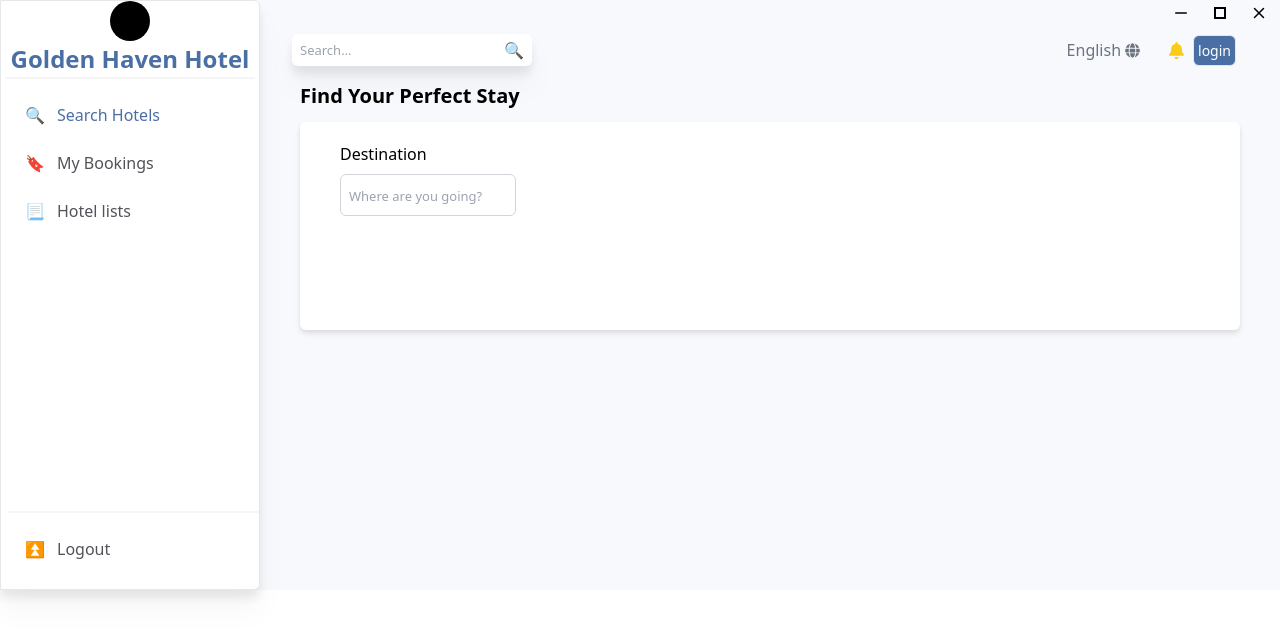
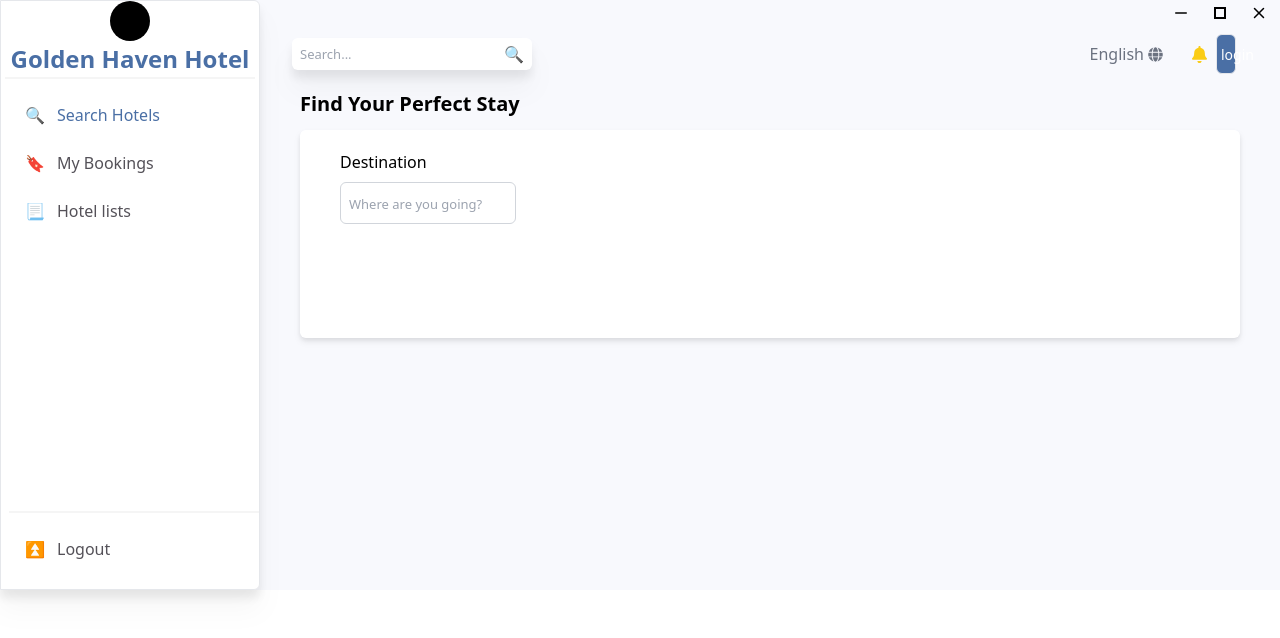
Before and after one commit to sujansijakhow/hotel-system, a React (Vite) app: page / in a window 1280 px wide. Shown: the top 638 px of the page. Built offline with nearby package versions, Linux system fonts and the light colour scheme.

Commit message:
components/Button

```diff
--- a/src/components/Button.jsx
+++ b/src/components/Button.jsx
@@ -1,16 +1,16 @@
-import React from 'react'
+const Button = ({
+  name,
+  height = 40,
+  width = 120,
+}) => {
+  return (
+    <button
+      style={{ height: `${height}px`, width: `${width}px` }}
+      className="bg-primary rounded-md font-medium text-white text-[14px] border p-1"
+    >
+      {name}
+    </button>
+  );
+};
 
-const Button = ({
-    name,
-    height,
-    width,
-}) => {
-    return (
-        <div>
-            <button className={`bg-primary rounded-md w-${width} font-medium text-white text-[14px] border p-1`}>{name}</button>
-
-        </div>
-    )
-}
-
-export default Button
+export default Button;
```
